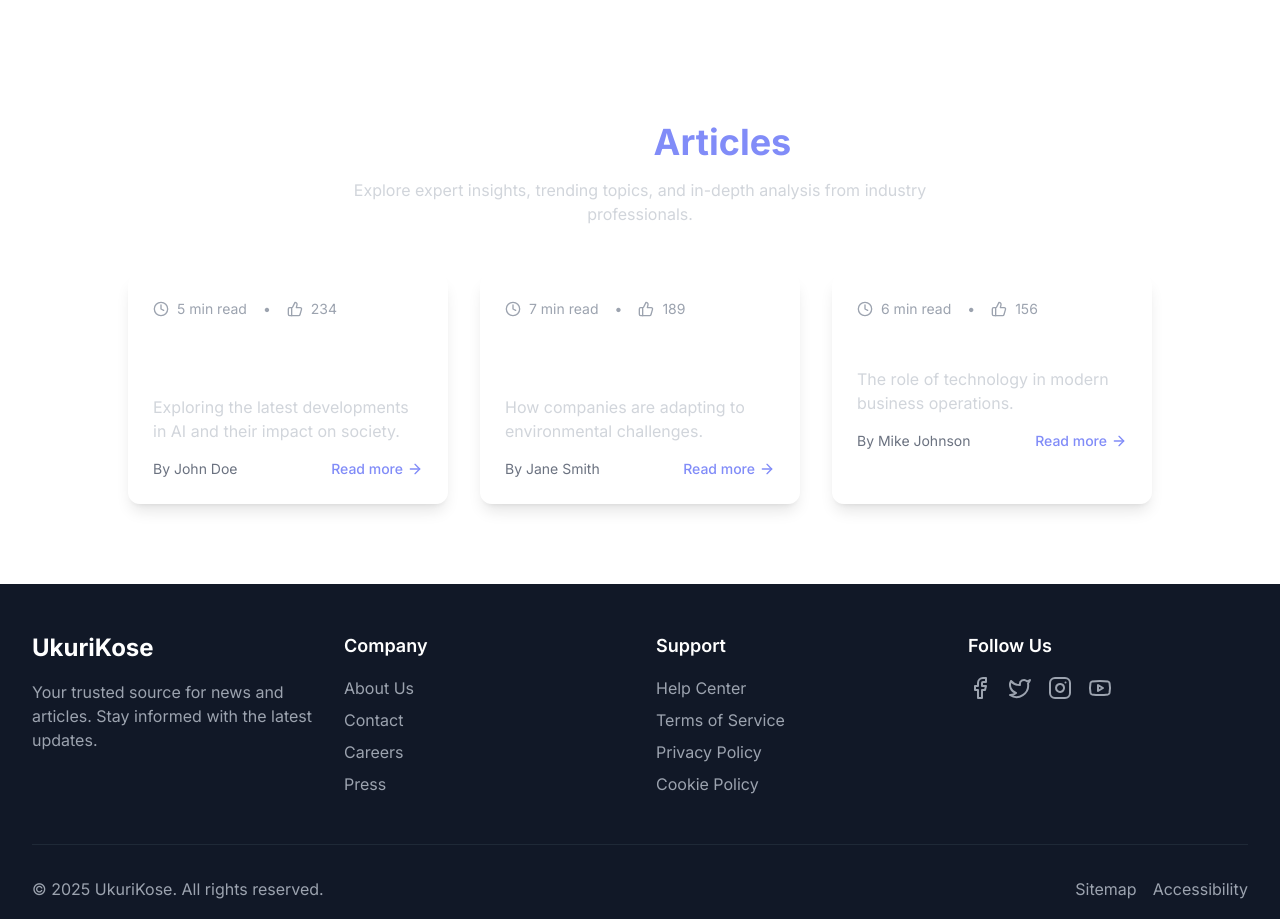
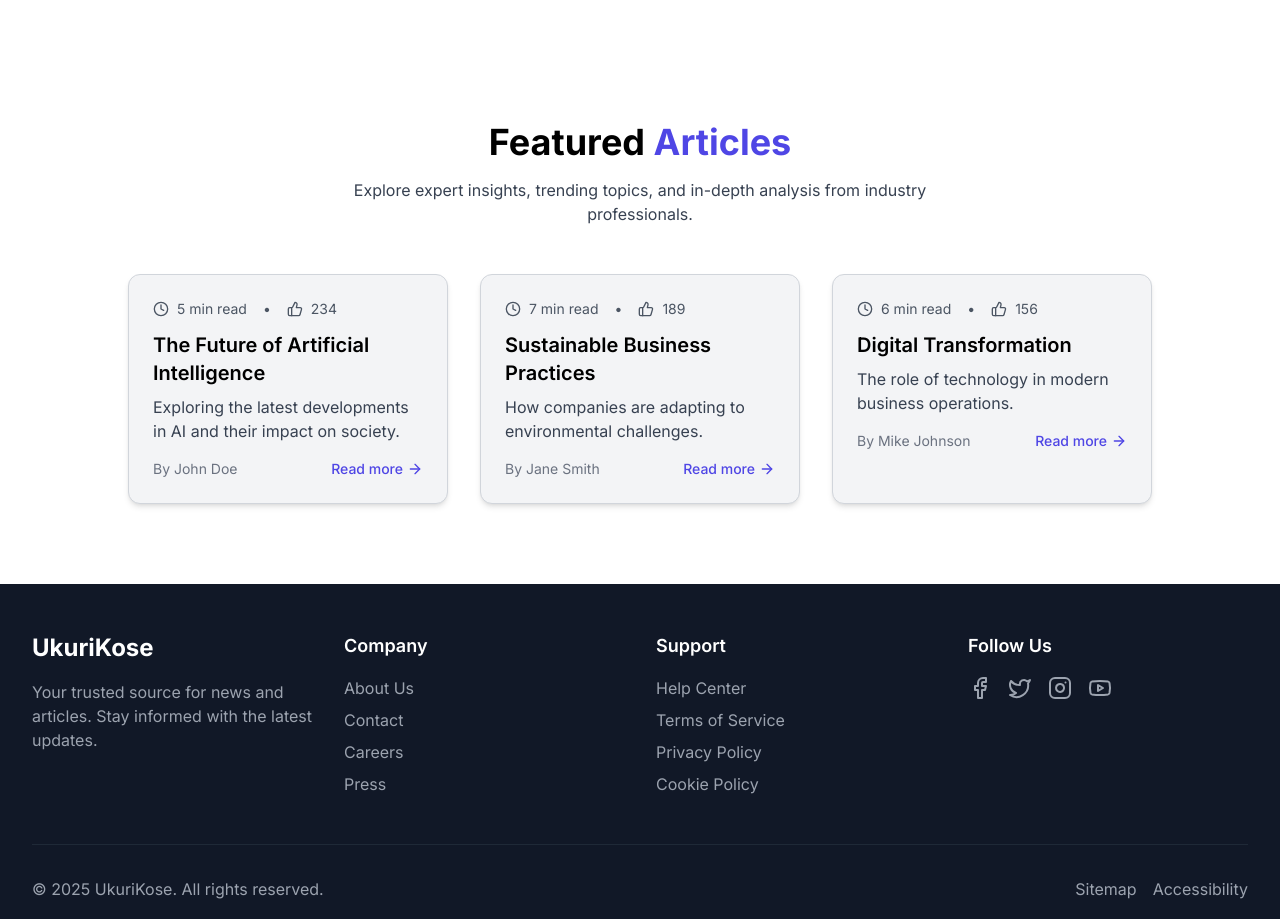
Before and after one commit to fabriceCODER/ukuri, a Next.js app in the folder frontend/: page / in a window 1280 px wide. Shown: the part 1500-2419 px from the top of the page. Built offline with nearby package versions, Linux system fonts and the light colour scheme; no server answers.

Commit message:
feat: Updated home components, Changed white text to black for better readability. Adjusted gray text to a darker shade. Updated indigo highlights for better contrast. Improved hover effects for better UX.

```diff
--- a/frontend/components/home/FeaturedArticles.tsx
+++ b/frontend/components/home/FeaturedArticles.tsx
@@ -40,10 +40,10 @@ const FeaturedArticles = () => {
                 transition={{ duration: 0.5 }}
                 className="text-center"
             >
-                <h2 className="text-3xl sm:text-4xl font-bold text-white">
-                    Featured <span className="text-indigo-400">Articles</span>
+                <h2 className="text-3xl sm:text-4xl font-bold text-black">
+                    Featured <span className="text-indigo-600">Articles</span>
                 </h2>
-                <p className="mt-4 text-gray-300 max-w-2xl mx-auto">
+                <p className="mt-4 text-gray-700 max-w-2xl mx-auto">
                     Explore expert insights, trending topics, and in-depth analysis from industry professionals.
                 </p>
             </motion.div>
@@ -56,23 +56,23 @@ const FeaturedArticles = () => {
                         initial={{ opacity: 0, y: 20 }}
                         animate={{ opacity: 1, y: 0 }}
                         transition={{ duration: 0.5, delay: 0.2 + index * 0.1 }}
-                        className="bg-white/10 backdrop-blur-md rounded-xl overflow-hidden border border-white/10 hover:border-indigo-500/50 transition-all duration-300 shadow-lg"
+                        className="bg-gray-100 rounded-xl overflow-hidden border border-gray-300 hover:border-indigo-500 transition-all duration-300 shadow-md"
                     >
                         <div className="p-6">
-                            <div className="flex items-center gap-2 text-sm text-gray-400 mb-3">
+                            <div className="flex items-center gap-2 text-sm text-gray-600 mb-3">
                                 <Clock className="h-4 w-4" />
                                 <span>{article.readTime}</span>
                                 <span className="mx-2">•</span>
                                 <ThumbsUp className="h-4 w-4" />
                                 <span>{article.likes}</span>
                             </div>
-                            <h3 className="text-xl font-semibold text-white mb-2">{article.title}</h3>
-                            <p className="text-gray-300 mb-4">{article.excerpt}</p>
+                            <h3 className="text-xl font-semibold text-black mb-2">{article.title}</h3>
+                            <p className="text-gray-700 mb-4">{article.excerpt}</p>
                             <div className="flex items-center justify-between">
                                 <span className="text-sm text-gray-500">By {article.author}</span>
                                 <Link
                                     href={`/articles/${article.id}`}
-                                    className="text-indigo-400 hover:text-indigo-300 text-sm font-medium inline-flex items-center gap-1 transition-colors duration-200"
+                                    className="text-indigo-600 hover:text-indigo-500 text-sm font-medium inline-flex items-center gap-1 transition-colors duration-200"
                                 >
                                     Read more
                                     <ArrowRight className="h-4 w-4" />
```
